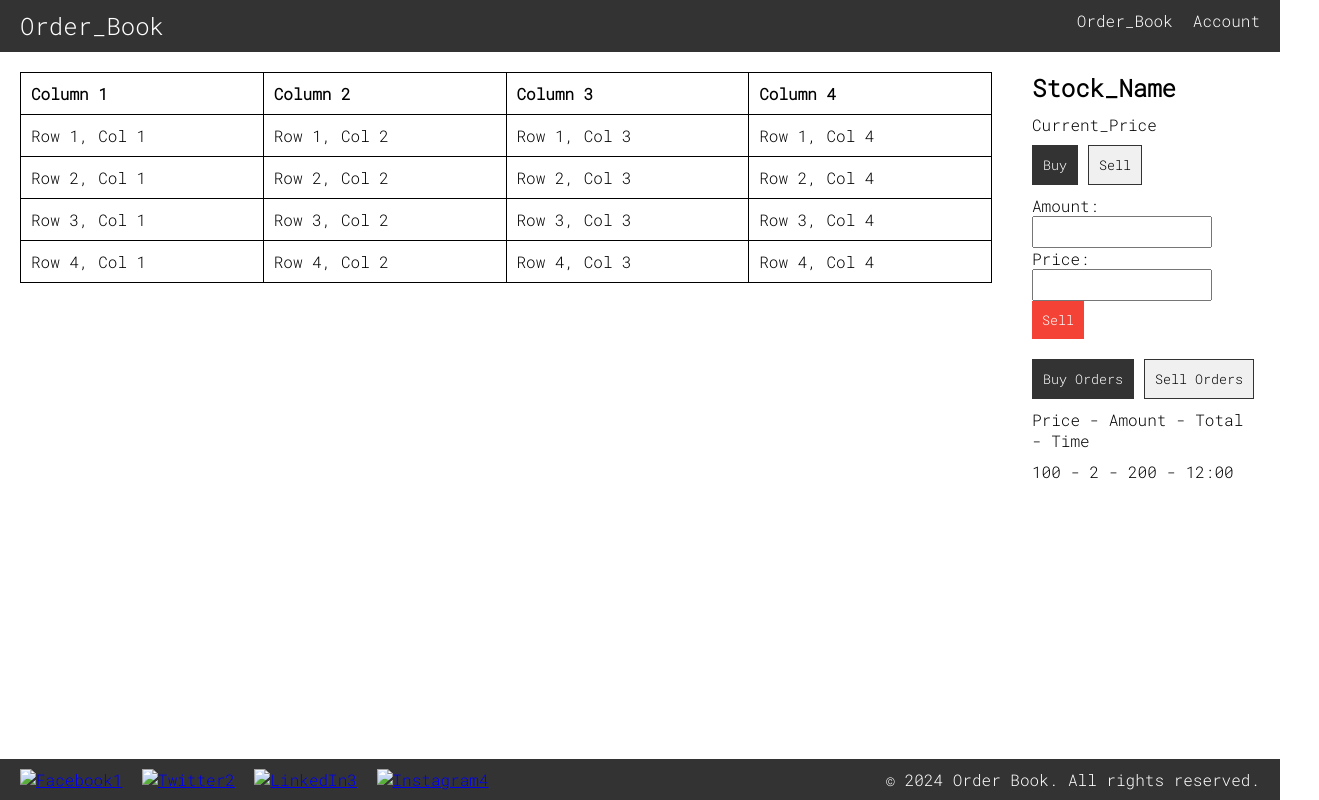
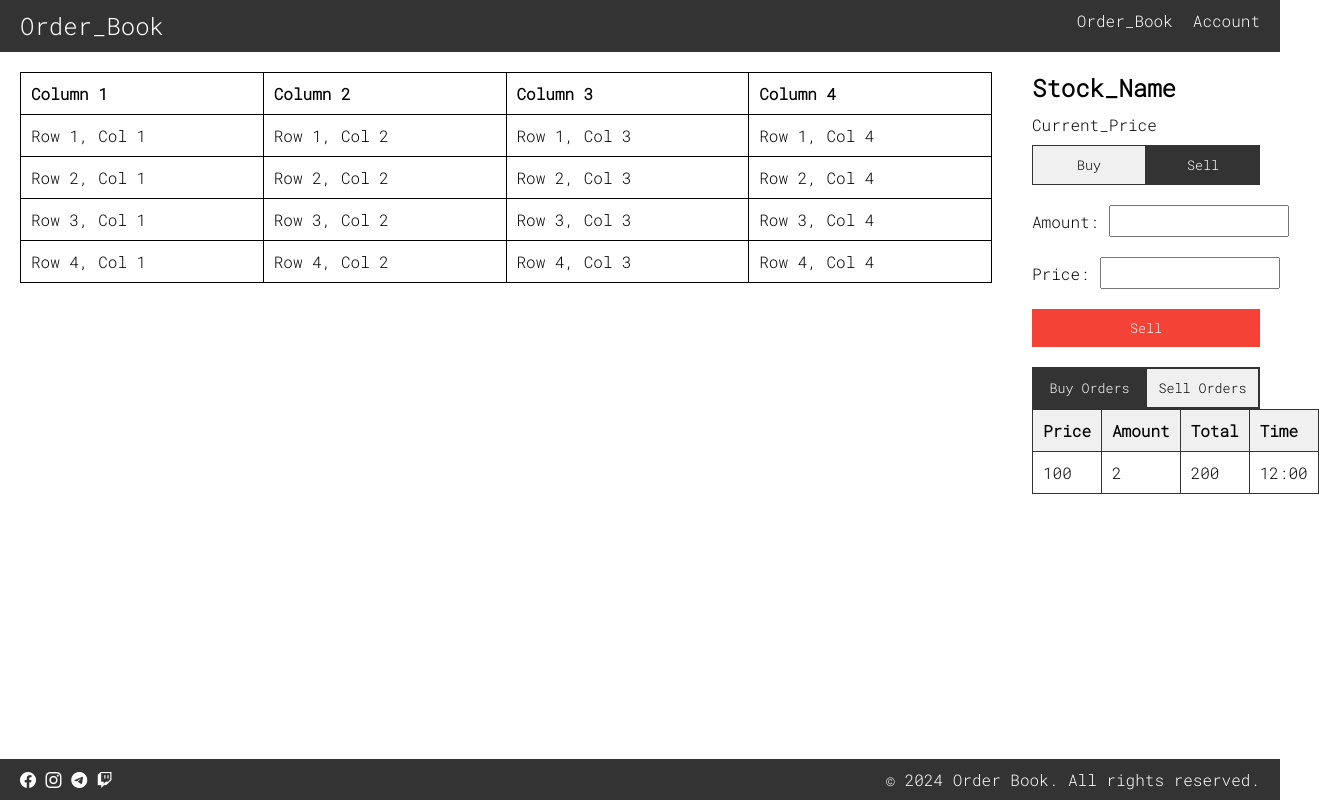
Before and after one commit to ddd-cmbck/order_book, a website built with Vite: page index.html in a window 1280 px wide. Both pictures are taken after a click on the button "Sell". Shown: the whole page, 1319 px wide, since content can reach past the window. Built offline with nearby package versions, Linux system fonts and the light colour scheme; files whose address does not match are found by name.

Commit message:
Buy/Sell Form Updates, Order History Updates

```diff
--- a/index.html
+++ b/index.html
@@ -4,8 +4,11 @@
   <meta charset="UTF-8">
   <meta name="viewport" content="width=device-width, initial-scale=1.0">
   <title>Order Book</title>
-  <link rel="stylesheet" href="public/styles/style.css">
+  <link rel="stylesheet" href="/styles/style.css">
   <link href="https://fonts.googleapis.com/css2?family=Roboto+Mono:wght@300&display=swap" rel="stylesheet">
+  <link rel=”stylesheet” href=”https://cdn.jsdelivr.net/npm/bootstrap@5.0.2/dist/css/bootstrap.min.css”/>
+  <link rel="stylesheet" href=
+          "https://cdn.jsdelivr.net/npm/bootstrap-icons@1.5.0/font/bootstrap-icons.css" />
 </head>
 <body>
 <header>
@@ -62,55 +65,96 @@
     <p>Current_Price</p>
     <div class="order-form">
       <div class="tabs">
-        <button class="tab-button active" data-tab="buy">Buy</button>
-        <button class="tab-button" data-tab="sell">Sell</button>
+        <button class="form-tab-button active" data-tab="buy">Buy</button>
+        <button class="form-tab-button" data-tab="sell">Sell</button>
       </div>
       <form id="buy-form" class="active-form">
-        <label for="amount">Amount:</label>
-        <input type="number" id="amount" name="amount" min="0" step="1">
-
-        <label for="price">Price:</label>
-        <input type="number" id="price" name="price" min="0" step="0.01">
-
+        <div class="form-group">
+          <label for="amount">Amount:</label>
+          <input type="number" id="amount" name="amount" min="0" step="1">
+        </div>
+        <div class="form-group">
+          <label for="price">Price:</label>
+          <input type="number" id="price" name="price" min="0" step="0.01">
+        </div>
         <button type="submit" class="buy-button">Buy</button>
       </form>
       <form id="sell-form" class="hidden-form">
-        <label for="amount">Amount:</label>
-        <input type="number" id="amount" name="amount" min="0" step="1">
-
-        <label for="price">Price:</label>
-        <input type="number" id="price" name="price" min="0" step="0.01">
-
+        <div class="form-group">
+          <label for="amount_">Amount:</label>
+          <input type="number" id="amount_" name="amount" min="0" step="1">
+        </div>
+        <div class="form-group">
+          <label for="price_">Price:</label>
+          <input type="number" id="price_" name="price" min="0" step="0.01">
+        </div>
         <button type="submit" class="sell-button">Sell</button>
       </form>
     </div>
+
+    <!-- Order History Section -->
     <div class="user-orders-history">
       <div class="tabs">
-        <button class="tab-button active" data-tab="buy-history">Buy Orders</button>
-        <button class="tab-button" data-tab="sell-history">Sell Orders</button>
+        <button class="history-tab-button active" data-tab="buy-history">Buy Orders</button>
+        <button class="history-tab-button" data-tab="sell-history">Sell Orders</button>
       </div>
+
       <div id="buy-history" class="active-form">
-        <p>Price - Amount - Total - Time</p>
-        <p>100 - 2 - 200 - 12:00</p>
+        <table>
+          <thead>
+          <tr>
+            <th>Price</th>
+            <th>Amount</th>
+            <th>Total</th>
+            <th>Time</th>
+          </tr>
+          </thead>
+          <tbody>
+          <tr>
+            <td>100</td>
+            <td>2</td>
+            <td>200</td>
+            <td>12:00</td>
+          </tr>
+          </tbody>
+        </table>
       </div>
+
       <div id="sell-history" class="hidden-form">
-        <p>Price - Amount - Total - Time</p>
-        <p>150 - 1 - 150 - 13:00</p>
+        <table>
+          <thead>
+          <tr>
+            <th>Price</th>
+            <th>Amount</th>
+            <th>Total</th>
+            <th>Time</th>
+          </tr>
+          </thead>
+          <tbody>
+          <tr>
+            <td>150</td>
+            <td>1</td>
+            <td>150</td>
+            <td>13:00</td>
+          </tr>
+          </tbody>
+        </table>
       </div>
     </div>
+
   </section>
 </main>
 
 <footer>
-  <div class="social-icons">
-    <a href="#"><img src="icon_facebook.png" alt="Facebook">1</a>
-    <a href="#"><img src="icon_twitter.png" alt="Twitter">2</a>
-    <a href="#"><img src="icon_linkedin.png" alt="LinkedIn">3</a>
-    <a href="#"><img src="icon_instagram.png" alt="Instagram">4</a>
+  <div class="m-4">
+    <i class="bi bi-facebook"></i>
+    <i class="bi bi-instagram"></i>
+    <i class="bi bi-telegram"></i>
+    <i class="bi bi-twitch"></i>
   </div>
   <p>&copy; 2024 Order Book. All rights reserved.</p>
 </footer>
 
-<script src="/src/main.ts"></script>
+<script src="/src/form_btn.ts"></script>
 </body>
 </html>
--- a/package.json
+++ b/package.json
@@ -9,8 +9,11 @@
     "preview": "vite preview"
   },
   "devDependencies": {
+    "prettier": "^3.3.1",
     "typescript": "^5.2.2",
-    "prettier": "^3.3.1",
     "vite": "^5.2.0"
+  },
+  "dependencies": {
+    "bootstrap-icons": "^1.11.3"
   }
 }
--- a/public/styles/style.css
+++ b/public/styles/style.css
@@ -74,26 +74,53 @@ th, td {
 
 .tabs {
     display: flex;
-    gap: 10px;
-    margin-bottom: 10px;
+    width: 100%;
 }
 
-.tab-button {
+.form-tab-button {
+    flex: 1;
     padding: 10px;
     border: 1px solid #333;
     background-color: #f0f0f0;
     cursor: pointer;
+    text-align: center;
 }
 
-.tab-button.active {
+.form-tab-button.active {
     background-color: #333;
     color: white;
 }
 
-form {
+.history-tab-button {
+    flex: 1;
+    padding: 10px;
+    border: 1px solid #333;
+    background-color: #f0f0f0;
+    cursor: pointer;
+    text-align: center;
+}
+
+.history-tab-button.active {
+    background-color: #333;
+    color: white;
+}
+
+.form-group {
     display: flex;
-    flex-direction: column;
-    gap: 10px;
+    justify-content: space-between;
+    align-items: center;
+    margin-bottom: 10px;
+    margin-top: 20px;
+}
+
+.form-group label {
+    flex: 1;
+    margin-right: 10px;
+}
+
+.form-group input {
+    flex: 2;
+    padding: 5px;
 }
 
 input {
@@ -101,19 +128,60 @@ input {
 }
 
 .buy-button, .sell-button {
+    width: 100%;
     padding: 10px;
     background-color: #4caf50;
     border: none;
     color: white;
     cursor: pointer;
+    margin-top: 10px;
 }
 
 .sell-button {
     background-color: #f44336;
 }
 
-.user-orders-history {
-    margin-top: 20px;
+.user-orders-history .tabs {
+    display: flex;
+    width: 100%;
+    border: 1px solid #333; /* Adds border to the tabs */
+}
+
+.user-orders-history .tab-button {
+    flex: 1;
+    padding: 10px;
+    background-color: #f0f0f0;
+    border: none;
+    cursor: pointer;
+    text-align: center;
+    border-right: 1px solid #333; /* Creates border between tabs */
+}
+
+.user-orders-history .tab-button:last-child {
+    border-right: none; /* Removes the last right border to look clean */
+}
+
+.user-orders-history .tab-button.active {
+    background-color: #333;
+    color: white;
+}
+/* Table styles */
+.user-orders-history table {
+    width: 100%;
+    border-collapse: collapse;
+    margin-top: 0;
+    border: 1px solid #333; /* Adds border around the entire table */
+}
+
+.user-orders-history th, .user-orders-history td {
+    padding: 10px;
+    border: 1px solid #333;
+    text-align: left;
+    font-family: 'Roboto Mono', monospace;
+}
+
+.user-orders-history th {
+    background-color: #f0f0f0;
 }
 
 footer {
--- /dev/null
+++ b/src/form_btn.ts
@@ -0,0 +1,75 @@
+// Function to handle form tab switching (Buy/Sell)
+function handleFormTabSwitch(tabType: string) {
+    const buyForm = document.getElementById('buy-form') as HTMLElement;
+    const sellForm = document.getElementById('sell-form') as HTMLElement;
+
+    // Handle form visibility
+    if (tabType === 'buy') {
+        buyForm.classList.add('active-form');
+        buyForm.classList.remove('hidden-form');
+        sellForm.classList.remove('active-form');
+        sellForm.classList.add('hidden-form');
+    } else if (tabType === 'sell') {
+        sellForm.classList.add('active-form');
+        sellForm.classList.remove('hidden-form');
+        buyForm.classList.remove('active-form');
+        buyForm.classList.add('hidden-form');
+    }
+
+    // Update active class for form tabs
+    document.querySelectorAll('.form-tab-button').forEach((button) => {
+        button.classList.remove('active'); // Remove active class from all buttons
+    });
+
+    const activeFormTabButton = document.querySelector(`.form-tab-button[data-tab="${tabType}"]`);
+    if (activeFormTabButton) {
+        activeFormTabButton.classList.add('active'); // Add active class to the clicked form tab
+    }
+}
+
+// Function to handle order history tab switching (Buy Orders/Sell Orders)
+function handleOrderHistoryTabSwitch(tabType: string) {
+    const buyHistory = document.getElementById('buy-history') as HTMLElement;
+    const sellHistory = document.getElementById('sell-history') as HTMLElement;
+
+    // Handle history table visibility
+    if (tabType === 'buy-history') {
+        buyHistory.classList.add('active-form');
+        buyHistory.classList.remove('hidden-form');
+        sellHistory.classList.remove('active-form');
+        sellHistory.classList.add('hidden-form');
+    } else if (tabType === 'sell-history') {
+        sellHistory.classList.add('active-form');
+        sellHistory.classList.remove('hidden-form');
+        buyHistory.classList.remove('active-form');
+        buyHistory.classList.add('hidden-form');
+    }
+
+    // Update active class for order history tabs
+    document.querySelectorAll('.history-tab-button').forEach((button) => {
+        button.classList.remove('active'); // Remove active class from all buttons
+    });
+
+    const activeHistoryTabButton = document.querySelector(`.history-tab-button[data-tab="${tabType}"]`);
+    if (activeHistoryTabButton) {
+        activeHistoryTabButton.classList.add('active'); // Add active class to the clicked history tab
+    }
+}
+
+// Adding event listeners to all form tabs (Buy/Sell)
+const formTabButtons = document.querySelectorAll('.form-tab-button') as NodeListOf<HTMLButtonElement>;
+formTabButtons.forEach((button) => {
+    button.addEventListener('click', () => {
+        const tabType = button.dataset.tab as string;
+        handleFormTabSwitch(tabType);
+    });
+});
+
+// Adding event listeners to all order history tabs (Buy Orders/Sell Orders)
+const orderHistoryTabButtons = document.querySelectorAll('.history-tab-button') as NodeListOf<HTMLButtonElement>;
+orderHistoryTabButtons.forEach((button) => {
+    button.addEventListener('click', () => {
+        const tabType = button.dataset.tab as string;
+        handleOrderHistoryTabSwitch(tabType);
+    });
+});
--- a/src/main.ts
+++ /dev/null
@@ -1,41 +0,0 @@
-// Function to handle tab switching
-function handleTabSwitch(tabType: string) {
-  const buyForm = document.getElementById('buy-form') as HTMLElement;
-  const sellForm = document.getElementById('sell-form') as HTMLElement;
-  const buyHistory = document.getElementById('buy-history') as HTMLElement;
-  const sellHistory = document.getElementById('sell-history') as HTMLElement;
-
-  if (tabType === 'buy') {
-    buyForm.classList.add('active-form');
-    buyForm.classList.remove('hidden-form');
-    sellForm.classList.remove('active-form');
-    sellForm.classList.add('hidden-form');
-  } else if (tabType === 'sell') {
-    sellForm.classList.add('active-form');
-    sellForm.classList.remove('hidden-form');
-    buyForm.classList.remove('active-form');
-    buyForm.classList.add('hidden-form');
-  }
-
-  if (tabType === 'buy-history') {
-    buyHistory.classList.add('active-form');
-    buyHistory.classList.remove('hidden-form');
-    sellHistory.classList.remove('active-form');
-    sellHistory.classList.add('hidden-form');
-  } else if (tabType === 'sell-history') {
-    sellHistory.classList.add('active-form');
-    sellHistory.classList.remove('hidden-form');
-    buyHistory.classList.remove('active-form');
-    buyHistory.classList.add('hidden-form');
-  }
-}
-
-// Adding event listeners to all tab buttons
-const tabButtons = document.querySelectorAll('.tab-button') as NodeListOf<HTMLButtonElement>;
-
-tabButtons.forEach((button) => {
-  button.addEventListener('click', () => {
-    const tabType = button.dataset.tab as string;
-    handleTabSwitch(tabType);
-  });
-});
```
Also changed, not shown: 1 other file.
